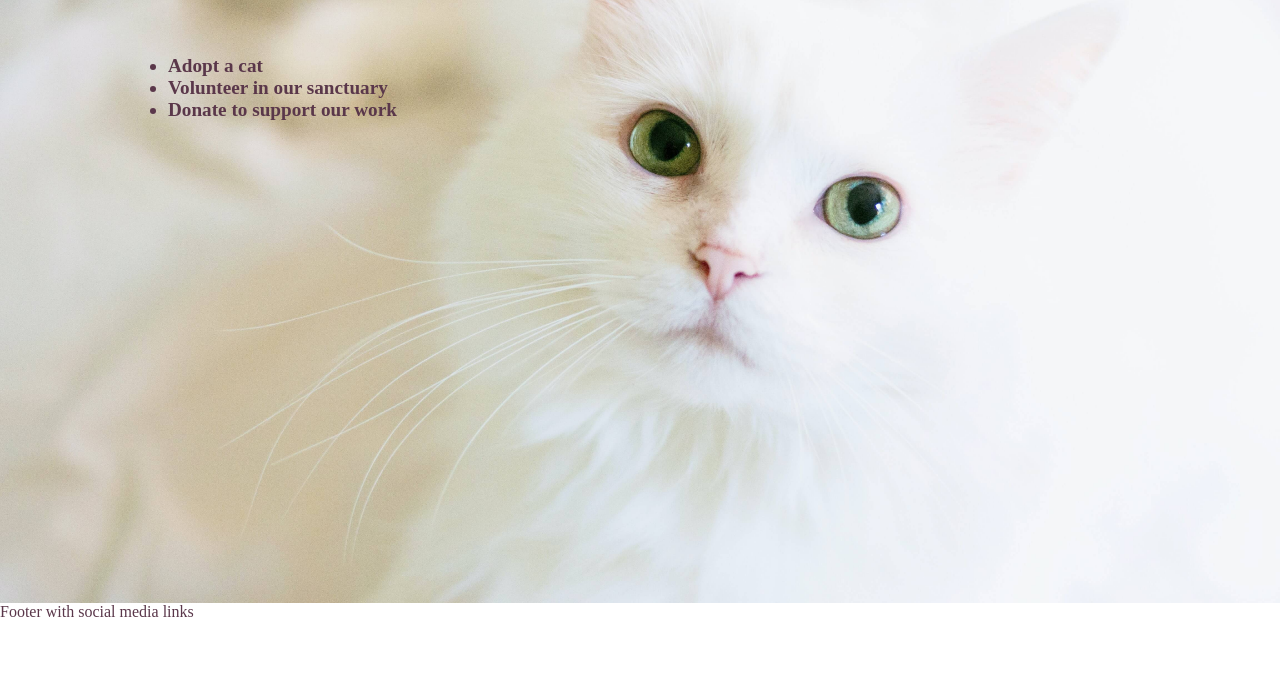
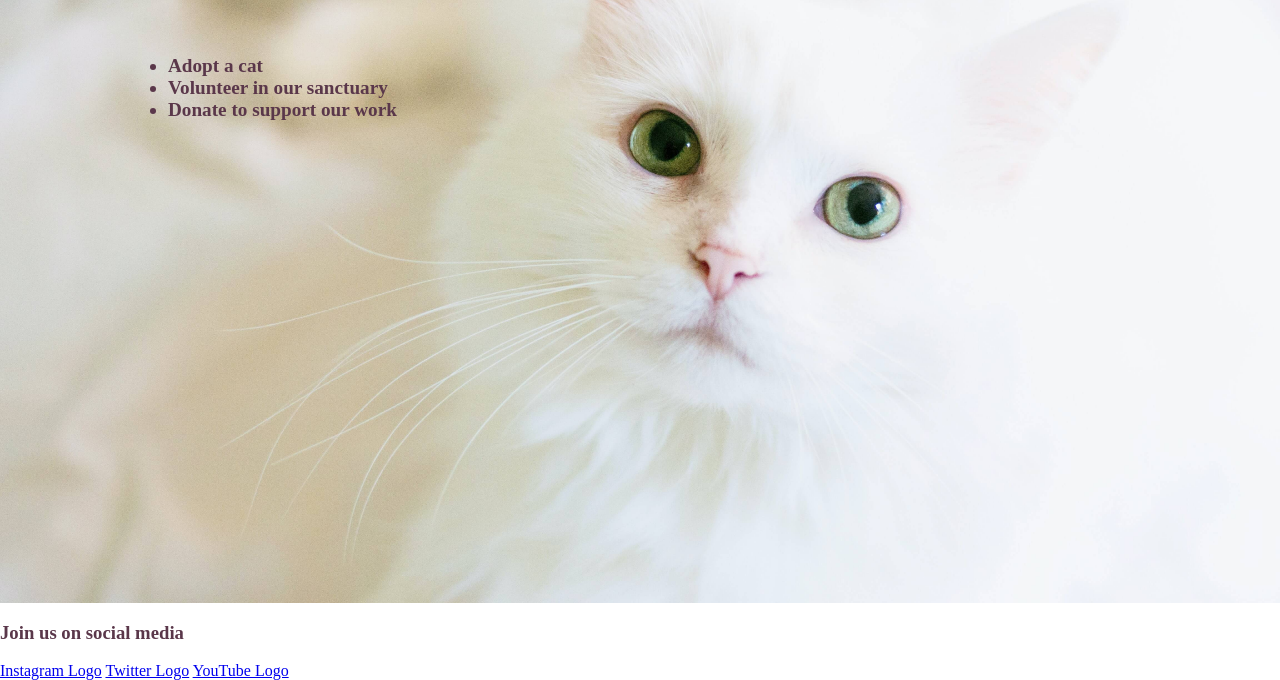
Before and after one commit to JulianeGampe/cat-sanctuary, a plain HTML site: page index.html in a window 1280 px wide. Shown: the part 398-1078 px from the top of the page. Before the commit the page ends 1019 px from the top, so only its background shows below. Drawn offline with Linux system fonts and the light colour scheme.

Commit message:
Add basic footer content

```diff
--- a/index.html
+++ b/index.html
@@ -38,7 +38,10 @@
     </section>
     </div>
     <footer>
-        Footer with social media links
+        <h3>Join us on social media</h3>
+        <a href="https://www.instagram.com" target="_blank" aria-label="Join us on Instagram" rel="noopener">Instagram Logo</a>
+        <a href="https://www.twitter.com" target="_blank" aria-label="Join us on Twitter" rel="noopener">Twitter Logo</a>
+        <a href="https://www.youtube.com" target="_blank" aria-label="Join us on YouTube" rel="noopener">YouTube Logo</a>
     </footer>
 
 </body>
```
